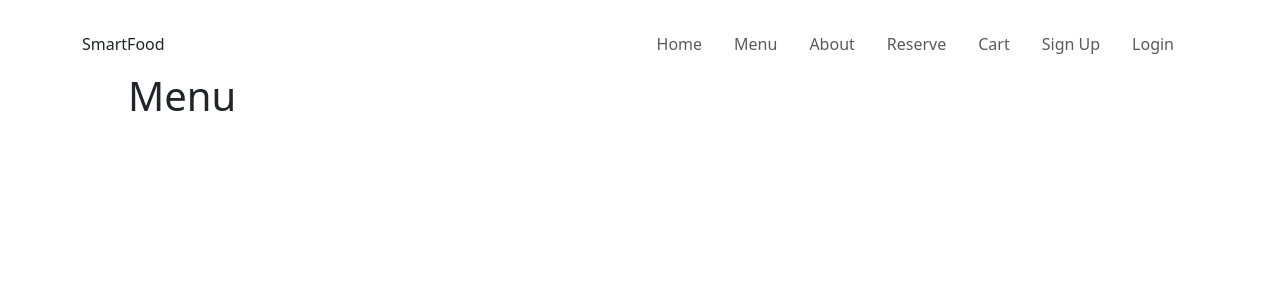
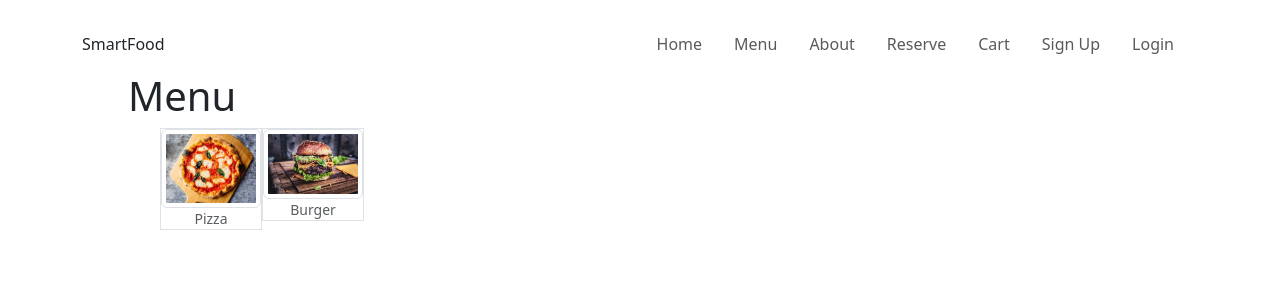
Before and after one commit to mat-html/SmartFood, a React (Vite) app in the folder SmartFood/: page / in a window 1280 px wide. Both pictures are taken after a click on the item "Menu". Shown: the top 300 px of the page. Built offline with nearby package versions, Linux system fonts and the light colour scheme.

Commit message:
add Menu page basics

```diff
--- /dev/null
+++ b/SmartFood/src/components/MenuItem.tsx
@@ -0,0 +1,16 @@
+type MenuItemProps = {
+    name: string;
+    imageUrl: string;
+};
+
+function MenuItem ({ name, imageUrl }: MenuItemProps) {
+    return (
+        <figure className="figure border">
+            <img className="menu-item-image img-thumbnail" src={imageUrl} alt={name}/>
+            <figcaption className="figure-caption text-center">{name}</figcaption>
+        </figure>
+    );
+
+}
+
+export default MenuItem;
--- /dev/null
+++ b/SmartFood/src/css/menu.css
@@ -0,0 +1,8 @@
+.menu-item-image {
+    width: 100px;
+    height: 100px;
+}
+
+ul {
+    list-style-type: none;
+}
--- a/SmartFood/src/pages/Menu.tsx
+++ b/SmartFood/src/pages/Menu.tsx
@@ -1,7 +1,19 @@
+import "../css/menu.css"
+import MenuItem from "../components/MenuItem";
+
 function Menu() {
+  const menuItems = [{name: "Pizza", imageUrl: "/img/pizza.jpg"}, {name: "Burger", imageUrl: "/img/burger.jpg"}];
+
   return (
     <main>
       <h1>Menu</h1>
+        <ul className="d-flex">
+          {menuItems.map((item, index) => (
+            <li key={index}>
+              <MenuItem name={item.name} imageUrl={item.imageUrl}/>
+            </li>
+          ))}
+        </ul>
     </main>
   );
 }
```
Also changed, not shown: SmartFood/public/img/burger.jpg (added), SmartFood/public/img/pizza.jpg (added).
